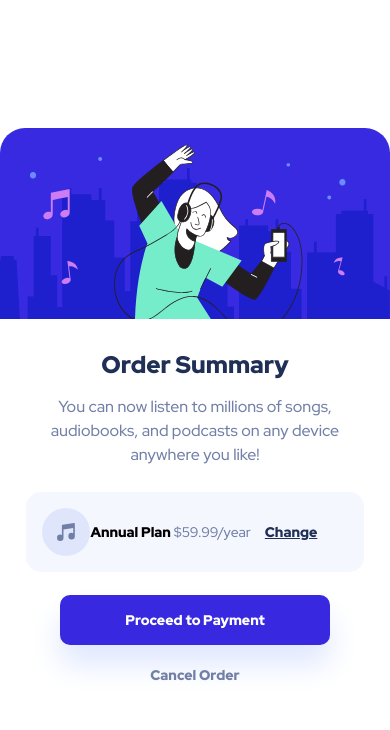
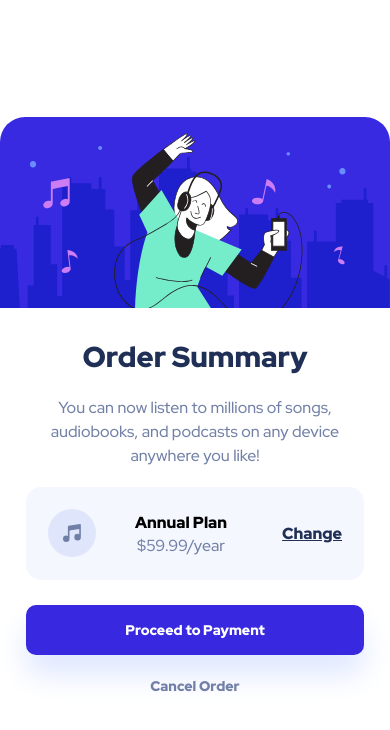
Before and after one commit to JoshuaMeeks/order-summary-component, a plain HTML site: page index.html in a window 390 px wide. Drawn offline with Linux system fonts and the light colour scheme.

Commit message:
Styling changes to make it more responsive

```diff
--- a/styles.css
+++ b/styles.css
@@ -6,9 +6,9 @@
 }
 
 .body {
-  background-image: url(images/pattern-background-mobile.svg);
-  background-size: contain;
-  background-repeat: no-repeat;
+  background-image: url(images/pattern-background-desktop.svg);
+  /* background-size: contain; */
+  /* background-repeat: no-repeat; */
 }
 
 main {
@@ -36,25 +36,23 @@ main {
 
 h1 {
   color: hsl(223, 47%, 23%);
-  font-size: 24px;
+  font-size: 1.8em;
   font-weight: 900;
-  margin-bottom: .6em;
 }
 
 p {
   color: hsl(224, 23%, 55%);
   line-height: 24px;
-  margin-bottom: 1.6em;
+  padding: 1em;
+  margin: .2em;
 }
 
 .plan-container {
-  font-size: 14px;
   display: flex;
   align-items: center;
   background-color: hsl(225, 100%, 98%);
-  height: 80px;
   border-radius: 15px;
-  padding: 1.2em;
+  padding: 1.4em;
   margin-bottom: 1.6em;
 }
 
@@ -75,7 +73,7 @@ p {
 
 .payment-btn {
   cursor: pointer;
-  min-width: 270px;
+  width: 100%;
   height: 50px;
   background-color: hsl(245, 75%, 52%);
   color: hsl(0, 0%, 100%);
@@ -89,7 +87,6 @@ p {
 
 .cancel-btn {
   cursor: pointer;
-  width: 270px;
   height: 50px;
   border: none;
   background-color: transparent;
@@ -98,8 +95,8 @@ p {
   color: hsl(224, 23%, 55%);
 }
 
-@media (min-width: 400px) {
+/* @media (min-width: 400px) {
   body {
     background-image: url(images/pattern-background-desktop.svg);
   }
-}
+} */
```
